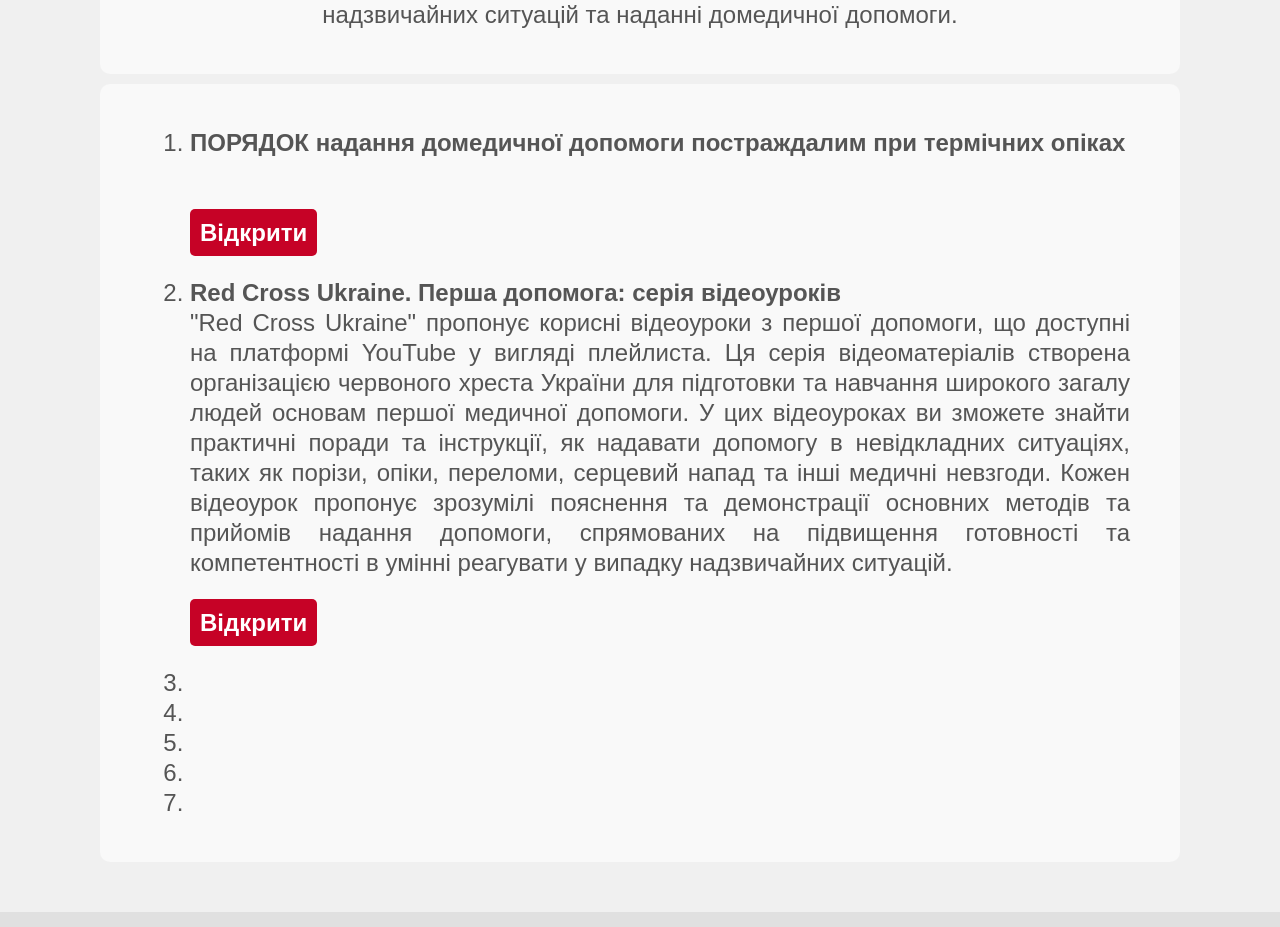
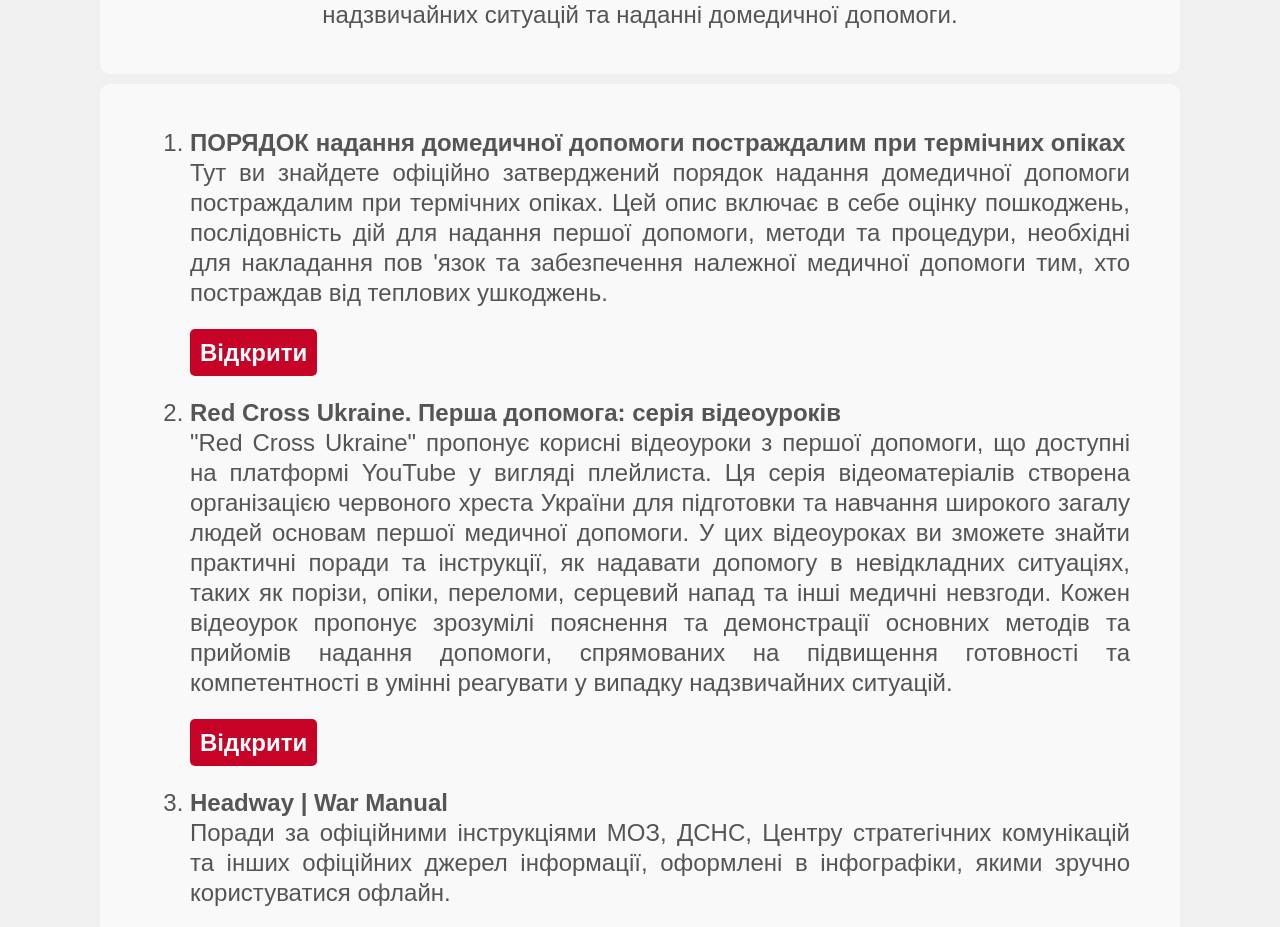
Before and after one commit to DanaBoo/First_aid_backup-forked-, a React (Create React App) app: page /resources in a window 1280 px wide. Shown: the part 282-1209 px from the top of the page. Built offline with nearby package versions, Linux system fonts and the light colour scheme.

Commit message:
feat: Update ContactPage and ResourcesPage
Updated content on ContactPage and added new resource on ResourcesPage

```diff
--- a/src/ContactPage.js
+++ b/src/ContactPage.js
@@ -50,10 +50,17 @@
         animate={{ opacity: 1, y: 0 }}
         transition={{ duration: 1 }}
       >
-        <h1>Ласкаво просимо на наш веб-сайт для вивчення першої допомоги!</h1>
+        <h1>Про нас</h1>
         <p>
-          Тут ви знайдете інформацію та інструменти для вивчення першої допомоги
-          в надзвичайних ситуаціях.
+          Веб-сервіс &quot;Вбережи життя&quot; було створено студенткою
+          Волинського національного університету імені Лесі Українки, Факультету
+          інформаційних технологій та математики групи КНІТ-34, Малярчук
+          Богданою. Цей ресурс виник завдяки спільній роботі та підтримці від
+          Цимбалюк Тетяни, викладача Дубенського педагогічного фахового коледжу
+          Рівненського державного гуманітарного університету. Спільні зусилля
+          цих осіб спрямовані на знаходження та систематизацію корисних
+          матеріалів для покращення доступу до інформації щодо безпеки та
+          надання допомоги у непередбачуваних ситуаціях.{" "}
         </p>
       </motion.div>
 
--- a/src/ResourcesPage.js
+++ b/src/ResourcesPage.js
@@ -63,6 +63,12 @@
                 опіках
               </b>{" "}
               <br />
+              Тут ви знайдете офіційно затверджений порядок надання домедичної
+              допомоги постраждалим при термічних опіках. Цей опис включає в
+              себе оцінку пошкоджень, послідовність дій для надання першої
+              допомоги, методи та процедури, необхідні для накладання пов
+              &apos;язок та забезпечення належної медичної допомоги тим, хто
+              постраждав від теплових ушкоджень.
               <br /> <br />
               <a href="https://zakon.rada.gov.ua/laws/show/z0356-22#n644">
                 Відкрити
@@ -89,11 +95,15 @@
               <br />
               <br />
             </li>
-            <li></li>
-            <li></li>
-            <li></li>
-            <li></li>
-            <li></li>
+            <li>
+              <b>Headway | War Manual</b> <br />
+              Поради за офіційними інструкціями МОЗ, ДСНС, Центру стратегічних
+              комунікацій та інших офіційних джерел інформації, оформлені в
+              інфографіки, якими зручно користуватися офлайн. <br /> <br />
+              <a href="https://warmanual.makeheadway.com">Відкрити</a>
+              <br />
+              <br />
+            </li>
           </ol>
         </p>
       </motion.div>
```
